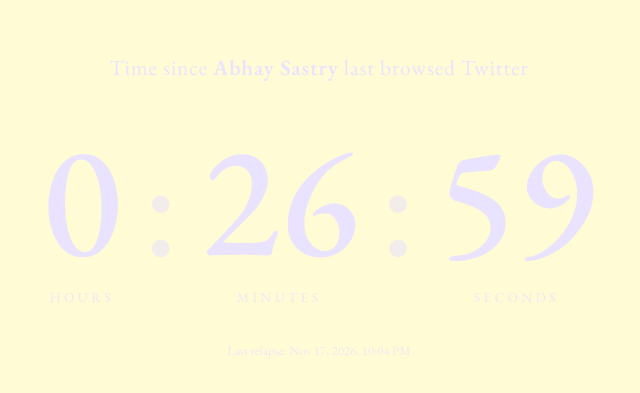
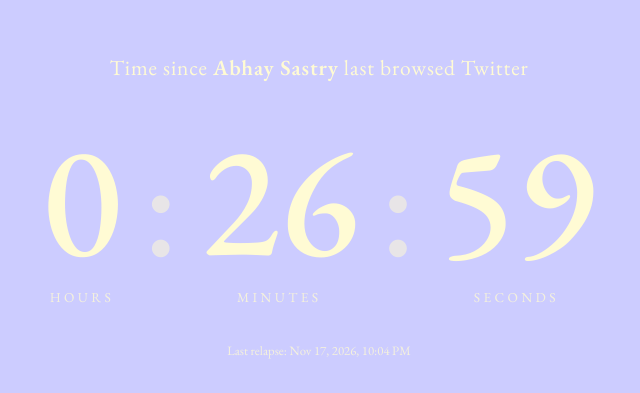
Before and after one commit to VanceVanderhaven2001/minutessinceabhaysastrylastbrowsedtwitter, a plain HTML site: page index.html in a window 1280 px wide. Shown: the part 195-588 px from the top of the page, without its empty margins (321-961 px from the left). Drawn offline with nearby package versions, Linux system fonts and the light colour scheme.

Commit message:
Update index.html

```diff
--- a/index.html
+++ b/index.html
@@ -10,8 +10,8 @@
   * { box-sizing: border-box; margin: 0; }
   html, body { height: 100%; }
   body {
-    background: #FFFBD4;
-    color: #E9E3FF;
+    background: #CCCCFF;
+    color: #FFFBD4;
     font-family: "EB Garamond", Garamond, serif;
     display: flex; flex-direction: column;
     align-items: center; justify-content: center;
@@ -19,10 +19,10 @@
   }
   .label {
     font-size: clamp(0.85rem, 2.2vw, 1.15rem);
-    letter-spacing: 0.04em; color: #E9E3FF;
+    letter-spacing: 0.04em; color: #FFFBD4;
     max-width: 40ch; line-height: 1.5;
   }
-  .label strong { color: #E9E3FF; font-weight: 600; }
+  .label strong { color: #FFFBD4; font-weight: 600; }
   .clock {
     display: flex; align-items: flex-start; justify-content: center;
     gap: clamp(0.4rem, 2vw, 1.2rem);
@@ -31,11 +31,11 @@
   }
   .unit { display: flex; flex-direction: column; align-items: center; gap: 0.6rem; }
   .num { font-size: clamp(3.5rem, 16vw, 10rem); line-height: 1; font-weight: 500; }
-  .sep { font-size: clamp(3.5rem, 16vw, 10rem); line-height: 1; color: #E9E3FF; opacity: 0.55; font-weight: 400; }
+  .sep { font-size: clamp(3.5rem, 16vw, 10rem); line-height: 1; color: #FFFBD4; opacity: 0.55; font-weight: 400; }
   .label { font-size: clamp(0.8rem, 4.2vw, 1.35rem); white-space: nowrap; max-width: none; }
   .since { font-size: 0.95rem; }
-  .cap { font-size: 0.85rem; letter-spacing: 0.25em; text-transform: uppercase; color: #E9E3FF; opacity: 0.8; }
-  .since { font-size: 0.8rem; color: #E9E3FF; opacity: 0.8; }
+  .cap { font-size: 0.85rem; letter-spacing: 0.25em; text-transform: uppercase; color: #FFFBD4; opacity: 0.8; }
+  .since { font-size: 0.8rem; color: #FFFBD4; opacity: 0.8; }
 </style>
 </head>
 <body>
```
